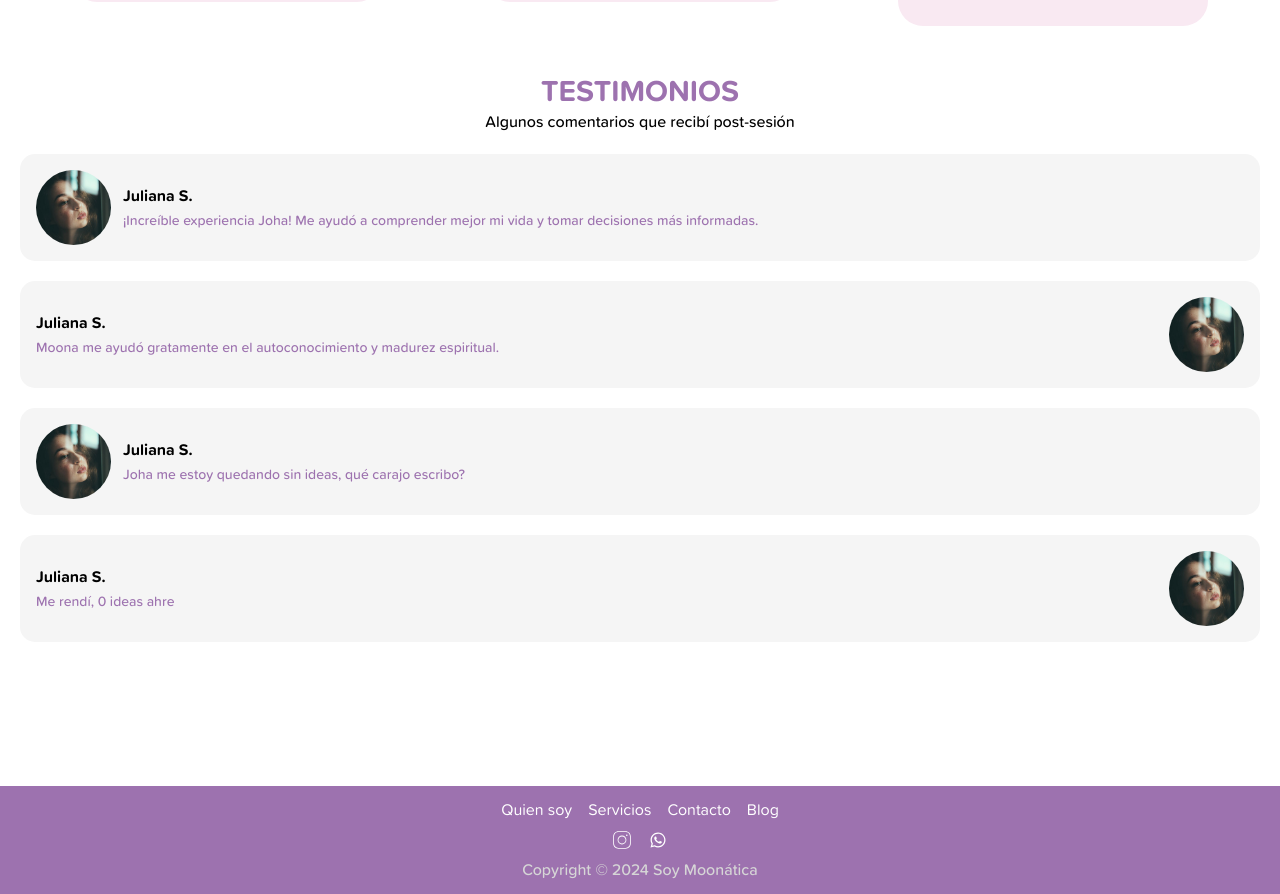
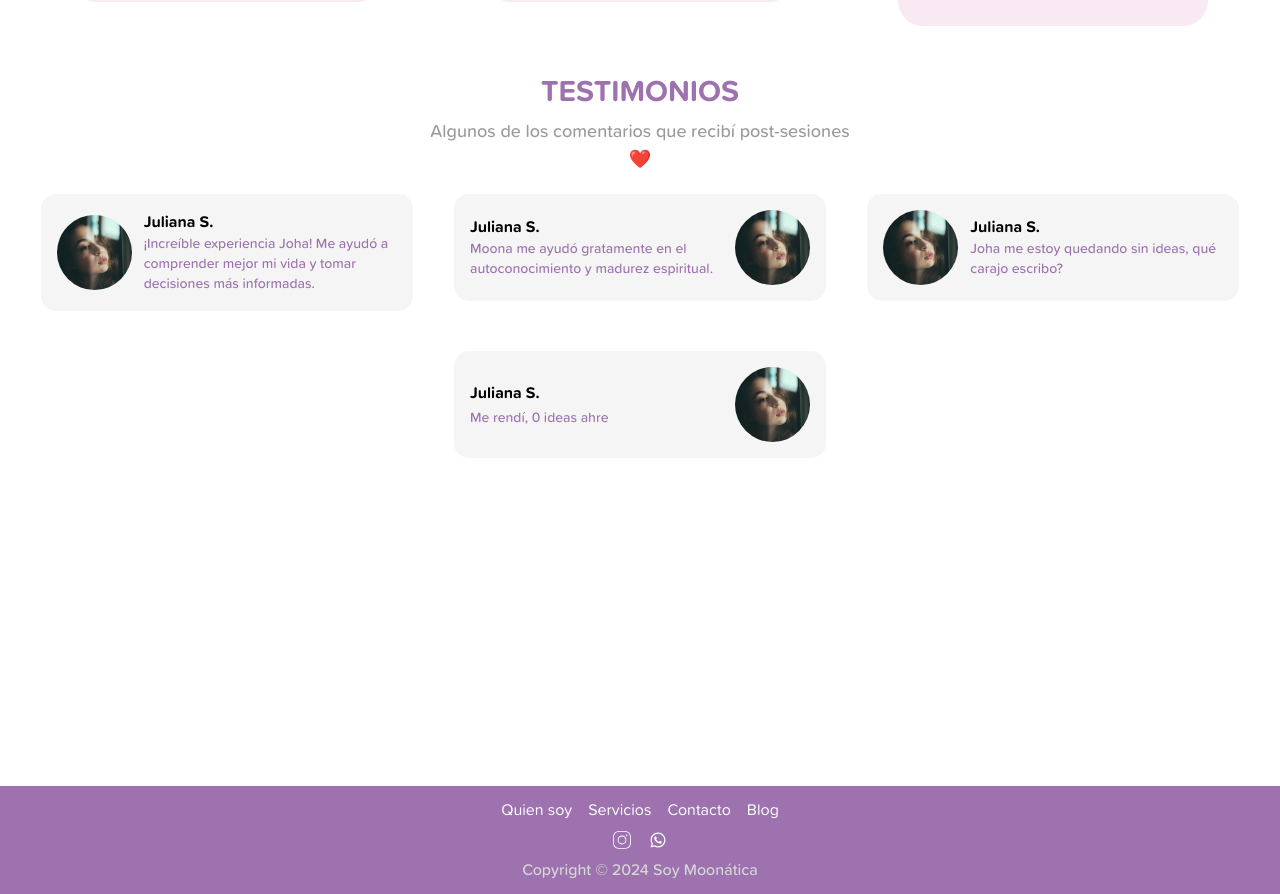
Before and after one commit to manuimfeld/Portfolio-2024, a Next.js app: page / in a window 1280 px wide. Shown: the part 1546-2440 px from the top of the page. Built offline with nearby package versions, Linux system fonts and the light colour scheme.

Commit message:
fix width card testimonials

```diff
--- a/src/app/ui/testimonials.js
+++ b/src/app/ui/testimonials.js
@@ -6,8 +6,12 @@ export default function Testimonials() {
       <h1 className="md:mx-auto md:w-3/6 text-3xl text-primary font-bold uppercase">
         Testimonios
       </h1>
-      <p>Algunos comentarios que recibí post-sesión</p>
-      <article className="rounded-[15px] flex justify-start items-center h-auto bg-[#F5F5F5] w-full py-4 px-4 my-5">
+      <p className="mt-2 text-grayLight text-lg">
+        Algunos de los comentarios que recibí post-sesiones
+      </p>
+      <span className="text-lg">❤️</span>
+      <div className="flex flex-wrap justify-around items-start w-full">
+        <article className="rounded-[15px] flex justify-between items-center h-auto bg-[#F5F5F5] w-full md:w-5/12 lg:w-[30%] py-4 px-4 my-5">
           <Image
             src="/testimony1.jpg"
             width="75"
@@ -23,7 +27,7 @@ export default function Testimonials() {
             </p>
           </div>
         </article>
-      <article className="rounded-[15px] flex justify-start items-center h-auto bg-[#F5F5F5] w-full py-4 px-4 my-5">
+        <article className="rounded-[15px] flex justify-start items-center h-auto bg-[#F5F5F5] w-full md:w-5/12 lg:w-[30%] py-4 px-4 my-5">
           <Image
             src="/testimony1.jpg"
             width="75"
@@ -32,14 +36,16 @@ export default function Testimonials() {
             className="rounded-full ml-3 order-2 aspect-[32/32] object-cover"
           />
           <div className="order-1 w-full text-left">
-          <span className="w-full h-2 inline-block font-bold">Juliana S.</span>
+            <span className="w-full h-2 inline-block font-bold">
+              Juliana S.
+            </span>
             <p className="inline-block h-2 text-sm text-primary">
               Moona me ayudó gratamente en el autoconocimiento y madurez
               espiritual.
             </p>
           </div>
         </article>
-      <article className="rounded-[15px] flex justify-start items-center h-auto bg-[#F5F5F5] w-full py-4 px-4 my-5">
+        <article className="rounded-[15px] flex justify-start items-center h-auto bg-[#F5F5F5] w-full md:w-5/12 lg:w-[30%] py-4 px-4 my-5">
           <Image
             src="/testimony1.jpg"
             width="75"
@@ -48,13 +54,15 @@ export default function Testimonials() {
             className="rounded-full mr-3 aspect-[32/32] object-cover"
           />
           <div className="w-full text-left">
-          <span className="w-full h-2 inline-block font-bold">Juliana S.</span>
+            <span className="w-full h-2 inline-block font-bold">
+              Juliana S.
+            </span>
             <p className="inline-block h-2 text-sm text-primary">
               Joha me estoy quedando sin ideas, qué carajo escribo?
             </p>
           </div>
         </article>
-      <article className="rounded-[15px] flex justify-start items-center h-auto bg-[#F5F5F5] w-full py-4 px-4 my-5">
+        <article className="rounded-[15px] flex justify-start items-center h-auto bg-[#F5F5F5] w-full md:w-5/12 lg:w-[30%] py-4 px-4 my-5">
           <Image
             src="/testimony1.jpg"
             width="75"
@@ -63,12 +71,15 @@ export default function Testimonials() {
             className="rounded-full ml-3 order-2 aspect-[32/32] object-cover"
           />
           <div className="order-1 w-full text-left">
-          <span className="w-full h-2 inline-block font-bold">Juliana S.</span>
+            <span className="w-full h-2 inline-block font-bold">
+              Juliana S.
+            </span>
             <p className="inline-block h-2 text-sm text-primary">
               Me rendí, 0 ideas ahre
             </p>
           </div>
         </article>
+      </div>
     </section>
   );
 }
```
Lines whose indentation alone changed are shown as unchanged.
